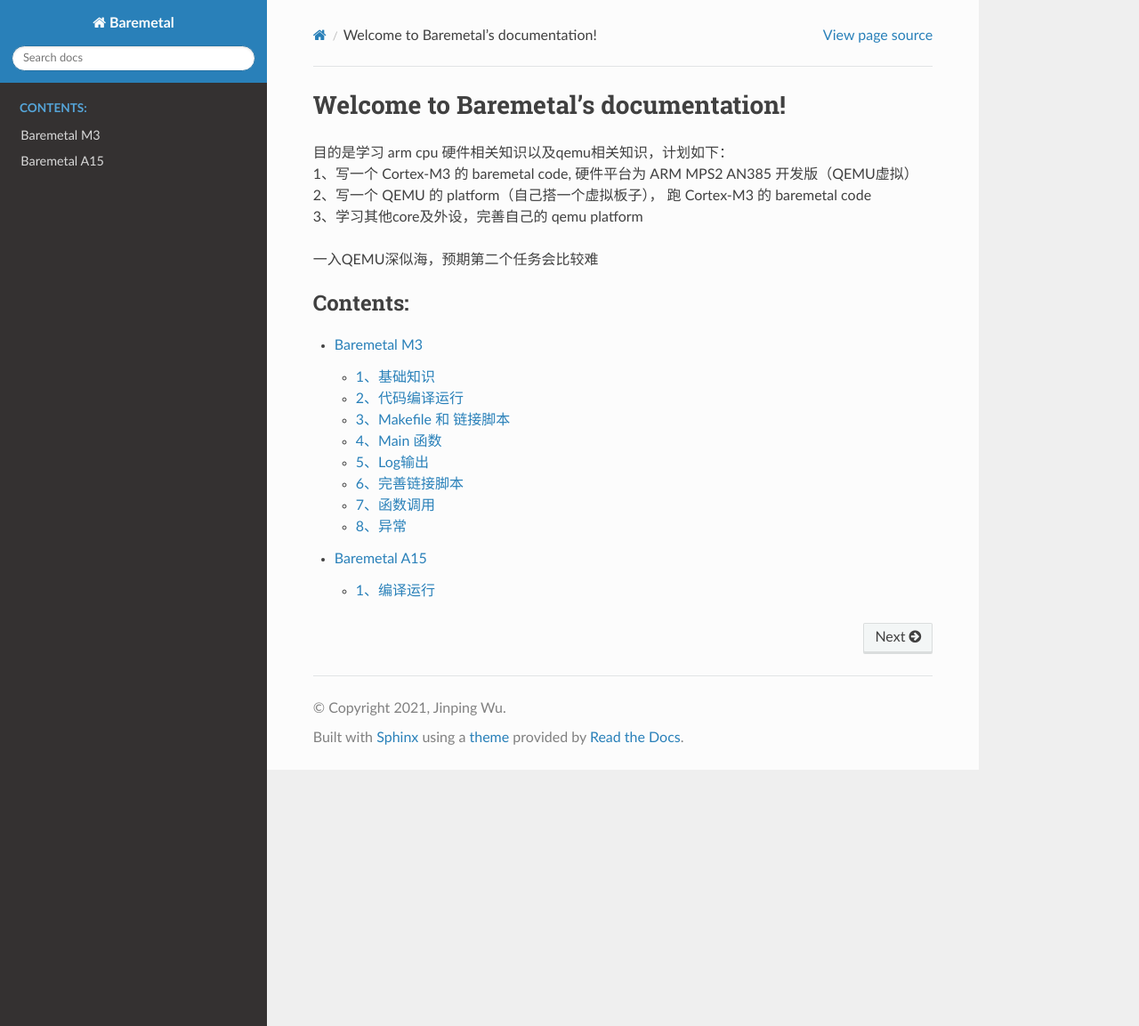
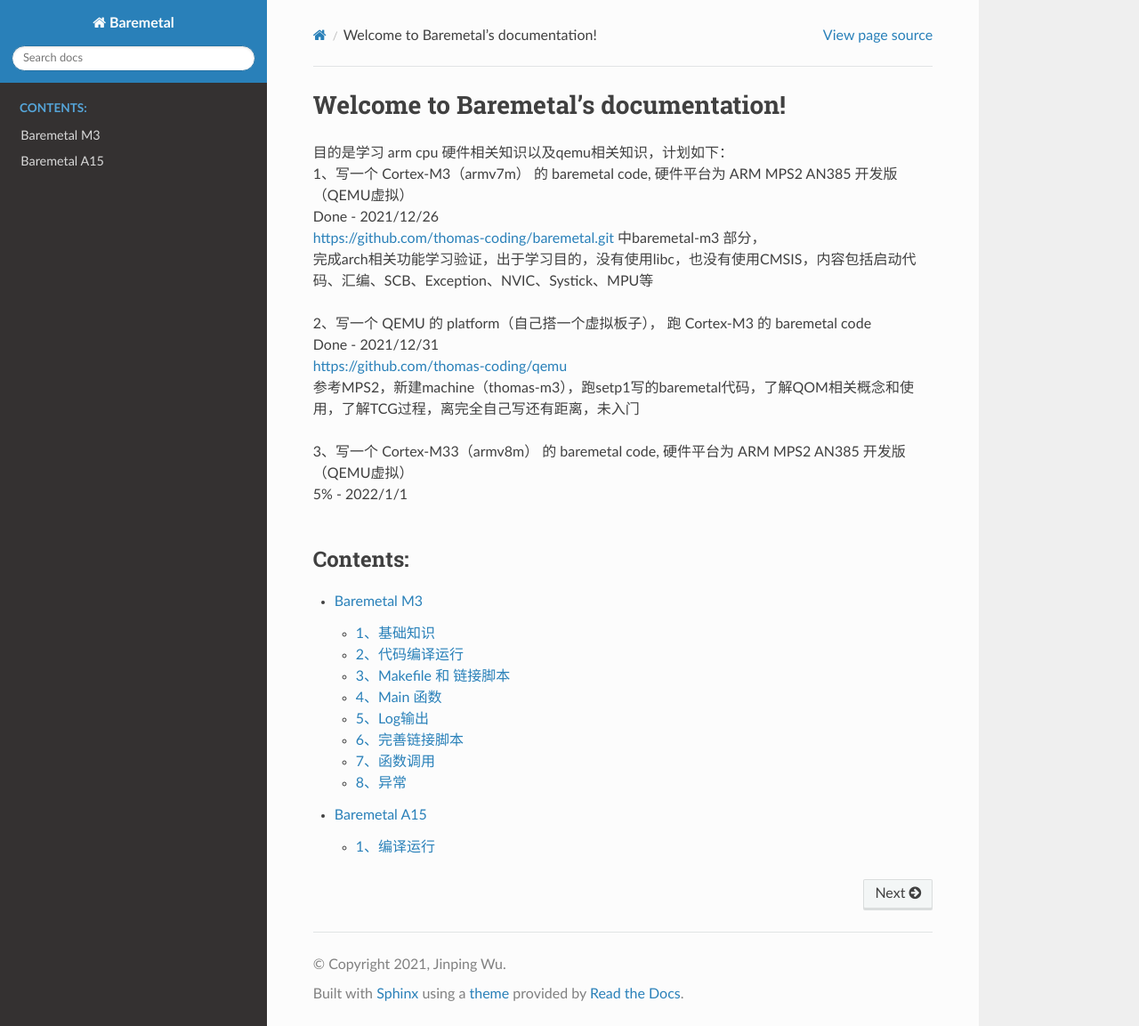
Before and after one commit to thomas-coding/baremetal, a Sphinx documentation site: the page built from docs/index.rst, in a window 1280 px wide and 1153 px high. Shown: the whole window at 89% size. Built offline with Sphinx 7.4.7 and the Read the Docs theme 2.0.0, drawn with Linux system fonts in a browser that asks for light colours.

Commit message:
Update index.rst

```diff
--- a/docs/index.rst
+++ b/docs/index.rst
@@ -7,11 +7,20 @@ Welcome to Baremetal's documentation!
 =====================================
 
 | 目的是学习 arm cpu 硬件相关知识以及qemu相关知识，计划如下：
-| 1、写一个 Cortex-M3 的 baremetal code, 硬件平台为 ARM MPS2 AN385 开发版（QEMU虚拟）
+| 1、写一个 Cortex-M3（armv7m） 的 baremetal code, 硬件平台为 ARM MPS2 AN385 开发版（QEMU虚拟）
+| Done - 2021/12/26
+| https://github.com/thomas-coding/baremetal.git 中baremetal-m3 部分，
+| 完成arch相关功能学习验证，出于学习目的，没有使用libc，也没有使用CMSIS，内容包括启动代码、汇编、SCB、Exception、NVIC、Systick、MPU等
+|
 | 2、写一个 QEMU 的 platform（自己搭一个虚拟板子）， 跑 Cortex-M3 的 baremetal code
-| 3、学习其他core及外设，完善自己的 qemu platform
+| Done - 2021/12/31
+| https://github.com/thomas-coding/qemu
+| 参考MPS2，新建machine（thomas-m3），跑setp1写的baremetal代码，了解QOM相关概念和使用，了解TCG过程，离完全自己写还有距离，未入门
+|
+| 3、写一个 Cortex-M33（armv8m） 的 baremetal code, 硬件平台为 ARM MPS2 AN385 开发版（QEMU虚拟）
+| 5% - 2022/1/1
+|
 
-一入QEMU深似海，预期第二个任务会比较难
 
 .. toctree::
    :maxdepth: 2
```
